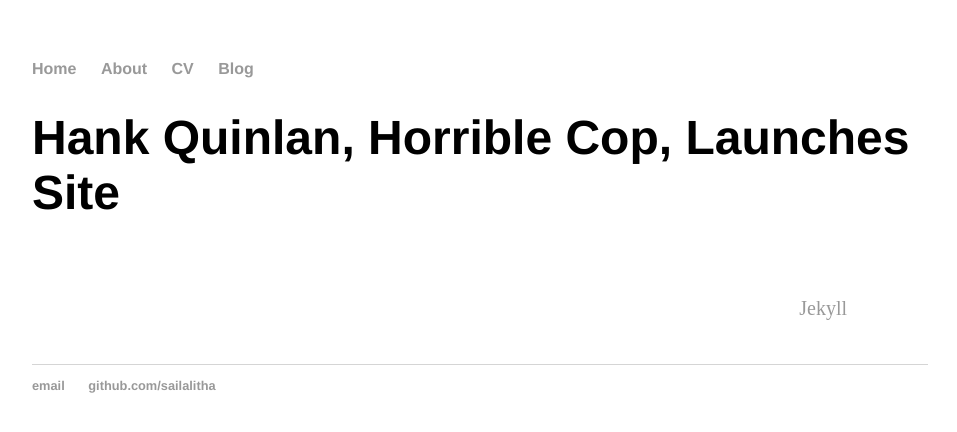
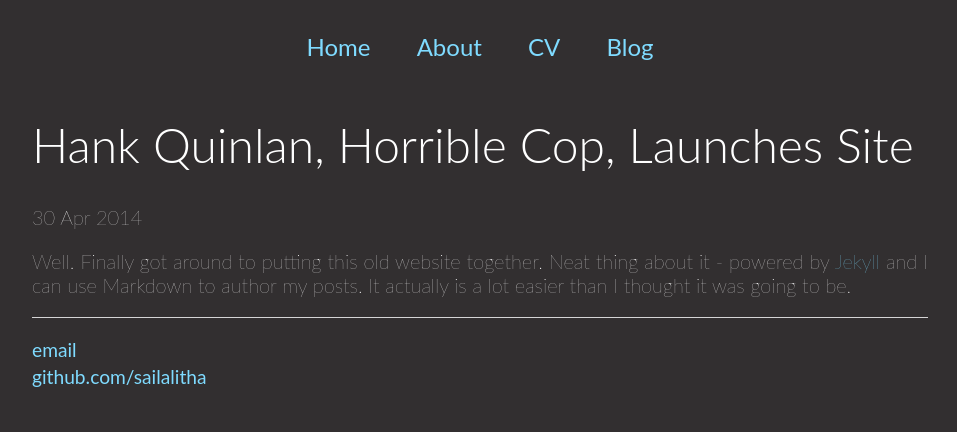
Before and after one commit to sailalitha96/sailalitha96.github.io, a Jekyll site: the page built from _posts/2014-04-30-hank-quinlan-site-launched.md, in a window 1280 px wide. Shown: the top 432 px of the page, without its empty margins (160-1117 px from the left). Built offline with Jekyll 4.4.1, drawn with Linux system fonts in a browser that asks for light colours; nearby versions of some CDN libraries.

Commit message:
Update main.css

```diff
--- a/css/main.css
+++ b/css/main.css
@@ -1,4 +1,4 @@
-body {
+/* body {
     margin: 60px auto;
     width: 70%;
 }
@@ -43,4 +43,262 @@ ul.posts li {
 }
 
 p{font-size: 1.25em; line-height: 1.2em; color:#fff; font-weight: 200; text-align:justify;}
-p2{font-size: 1.0em; line-height: 0.9em; color:#fff; font-weight: 200 ; text-align: justify; margin-right: 15px}
+p2{font-size: 1.0em; line-height: 0.9em; color:#fff; font-weight: 200 ; text-align: justify; margin-right: 15px} */
+
+
+/* <style> */
+@import url(https://cdnjs.cloudflare.com/ajax/libs/font-awesome/4.6.3/css/font-awesome.css);
+@import url('https://fonts.googleapis.com/css?family=Open+Sans');
+/* </style>  */
+
+/*body {
+  font-family: "Lato", sans-serif;
+  color: #fff;
+  background: #322f30;
+  -webkit-font-smoothing: antialiased;
+  margin: 20px auto; width: 70%;
+}*/
+
+body {
+  font-family: "Lato", sans-serif;
+  color: #fff;
+  background: #322f30;
+  -webkit-font-smoothing: antialiased;
+  margin: 10px auto; width: 70%;
+}
+
+a {
+  text-decoration: none;
+  color: #fff;
+}
+
+/* a.right
+{
+  color: #7fdbff;
+  text-align: right;
+} */
+
+a:link, a:visited{
+  color: #7fdbff;
+  /*text-decoration: underline;*/
+}
+
+a:hover {
+  text-decoration: underline;
+}
+
+anchor{
+    line-height: 0;
+    font-size: 0;
+    color: transparent;
+}
+
+/*p, ul { font-size: 1.5em; line-height: 1.4em; color: #fff; }*/
+/*check*/
+p { font-size: 1.25em; line-height: 1.2em; color: #fff; font-weight: 200; text-align: justify;}
+p2{ font-size: 1.0em; line-height: 0.9em; color: #fff; font-weight: 200; text-align: justify; margin-right: 20px}
+p3{ font-size: 1.25em; line-height: 1.2em; color: #fff; font-weight: 200; text-align: justify;color:#DDDDDD}
+ul { font-size: 1.5em; line-height: 1.4em; color: #fff;}
+
+h1, h2, h3, h4 { font-family: 'Lato', 'Sans-Serif';
+                font-weight:300; }
+h1 { font-size: 3em;  }
+h2 { font-size: 2.7em; }
+h3 { font-size: 2.3em;}
+h4 { font-size: 1.9em; margin-top: 0.8em; margin-bottom: 0.8em;}
+
+papertitle {
+font-family: 'Lato', Verdana, Helvetica, sans-serif;
+font-size: 14px;
+font-weight: 700
+}
+
+
+h5{ font-family: 'Lato', 'Sans-Serif';font-weight:300; font-size: 3em; text-align: center; margin-top: 0.8em; margin-bottom: 0.8em;}
+h6{ font-family: 'Roboto Condensed', 'Lato', 'Sans-Serif';font-weight:300; font-size: 1.5em; text-align: left; margin-top: 0.8em; margin-bottom: 0.8em; color: #FF851B}
+
+newstable li{
+  font-family: "Lato"; font-size: 1.25em; line-height: 1.2em; color: #fff; font-weight: 200; text-align: justify;  -webkit-font-smoothing: antialiased;
+}
+
+/*nav ul{ font-size: 1.5em; font-family: 'Lato', 'Arial', 'Sans-Serif'; padding: 20px; list-style: none; text-align: center;}*/
+nav ul{ font-size: 1.5em; font-family: 'Lato', 'Arial', 'Sans-Serif'; padding: 20px;list-style: none; text-align: center; margin-top: 10px;}
+footer ul { font-size: 1.5em; font-family: 'Lato', 'Arial', 'Sans-Serif'; padding: 0px; list-style: none;}
+/*nav ul li{ display: inline; margin-right: 20px; padding: 20px;}*/
+nav ul li{ display: inline; padding: 20px;}
+/*footer div ul li{ display: inline; margin-right: 20px; text-align: left;}*/
+footer div ul li{ display: inline; margin-right: 20px; text-align: left;}
+
+footer { border-top: 1px solid #d5d5d5; font-size: .8em; }
+
+/* Blog */
+ul.posts { margin: 20px auto 40px; font-size: 1.5em; }
+ul.posts li { list-style: none; }
+
+/* CV */
+.cv { margin: 0px 0px 60px; }
+.cv h1 { font-size: 3em; }
+.cv h2 { font-size: 2em; }
+.cv address, .cv .download { font-family: 'Lato', 'Arial', 'Sans-Serif'; }
+.cv address, .cv p { font-size: 1.2em; }
+.cv .download { float: right; font-size: .8em; text-transform: uppercase; }
+
+/*p > a:hover {
+  color: #d9d9d9;
+  text-decoration: underline;
+}*/
+
+/*p, ul { font-size: 1.5em; line-height: 1.4em; color: #333; }
+h1,
+h2,
+h3,
+h4,
+h5,
+h6 {
+  margin: 1% 0 1% 0;
+}
+._12 {
+  font-size: 1.2em;
+}
+._14 {
+  font-size: 1.4em;
+}*/
+ul {
+  padding: 0;
+  list-style: none;
+}
+
+.footer-social-icons {
+  width: 350px;
+  display: block;
+  /*margin: 0 auto;*/
+}
+.social-icon {
+  color: #fff;
+}
+ul.social-icons {
+  margin-top: 10px;
+}
+.social-icons li {
+  vertical-align: top;
+  display: inline;
+  height: 100px;
+}
+.social-icons a {
+  color: #fff;
+  text-decoration: none;
+}
+
+.image-cropper {
+    width: 200px;
+    height: 200px;
+    position: relative;
+    overflow: hidden;
+    border-radius: 50%;
+    margin-left: auto;
+    margin-right: auto;
+}
+
+img {
+    display: inline;
+    margin: 0 auto;
+    height: 100%;
+    width: auto;
+}
+
+/*.fa-facebook {
+  padding: 10px 14px;
+  -o-transition: 0.5s;
+  -ms-transition: 0.5s;
+  -moz-transition: 0.5s;
+  -webkit-transition: 0.5s;
+  transition: 0.5s;
+  background-color: #322f30;
+}
+.fa-facebook:hover {
+  background-color: #3d5b99;
+}
+.fa-twitter {
+  padding: 10px 12px;
+  -o-transition: 0.5s;
+  -ms-transition: 0.5s;
+  -moz-transition: 0.5s;
+  -webkit-transition: 0.5s;
+  transition: 0.5s;
+  background-color: #322f30;
+}
+.fa-twitter:hover {
+  background-color: #00aced;
+}
+.fa-rss {
+  padding: 10px 14px;
+  -o-transition: 0.5s;
+  -ms-transition: 0.5s;
+  -moz-transition: 0.5s;
+  -webkit-transition: 0.5s;
+  transition: 0.5s;
+  background-color: #322f30;
+}
+.fa-rss:hover {
+  background-color: #eb8231;
+}*/
+.fa-youtube {
+  padding: 10px 14px;
+  -o-transition: 0.5s;
+  -ms-transition: 0.5s;
+  -moz-transition: 0.5s;
+  -webkit-transition: 0.5s;
+  transition: 0.5s;
+  background-color: #322f30;
+}
+.fa-youtube:hover {
+  background-color: #e64a41;
+}
+.fa-linkedin {
+  padding: 10px 14px;
+  -o-transition: 0.5s;
+  -ms-transition: 0.5s;
+  -moz-transition: 0.5s;
+  -webkit-transition: 0.5s;
+  transition: 0.5s;
+  background-color: #322f30;
+}
+.fa-linkedin:hover {
+  background-color: #0073a4;
+}
+/*.fa-google-plus {
+  padding: 10px 9px;
+  -o-transition: 0.5s;
+  -ms-transition: 0.5s;
+  -moz-transition: 0.5s;
+  -webkit-transition: 0.5s;
+  transition: 0.5s;
+  background-color: #322f30;
+}
+.fa-google-plus:hover {
+  background-color: #e25714;
+}*/
+.fa-envelope {
+  padding: 10px 9px;
+  -o-transition: 0.5s;
+  -ms-transition: 0.5s;
+  -moz-transition: 0.5s;
+  -webkit-transition: 0.5s;
+  transition: 0.5s;
+  background-color: #322f30;
+}
+.fa-envelope:hover {
+  background-color: #e25714;
+}
+.fa-github {
+  padding: 10px 14px;
+  -o-transition: 0.5s;
+  -ms-transition: 0.5s;
+  -moz-transition: 0.5s;
+  -webkit-transition: 0.5s;
+  transition: 0.5s;
+  background-color: #322f30;
+}
+.fa-github:hover {
+  background-color: #01FF70 ;
+}
```
